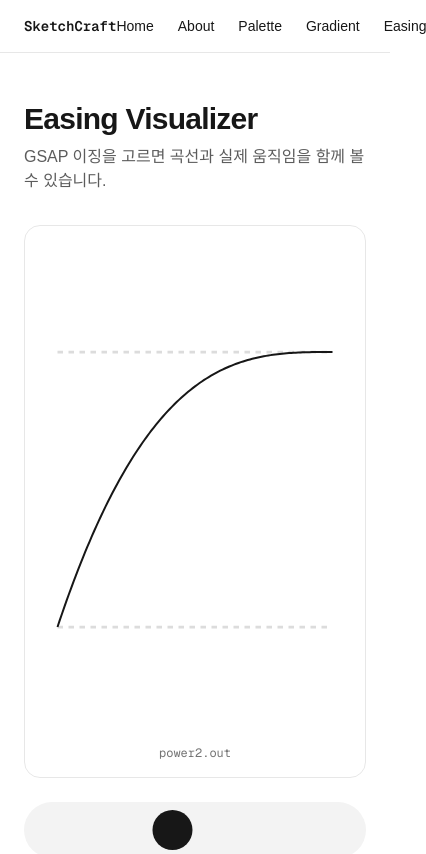
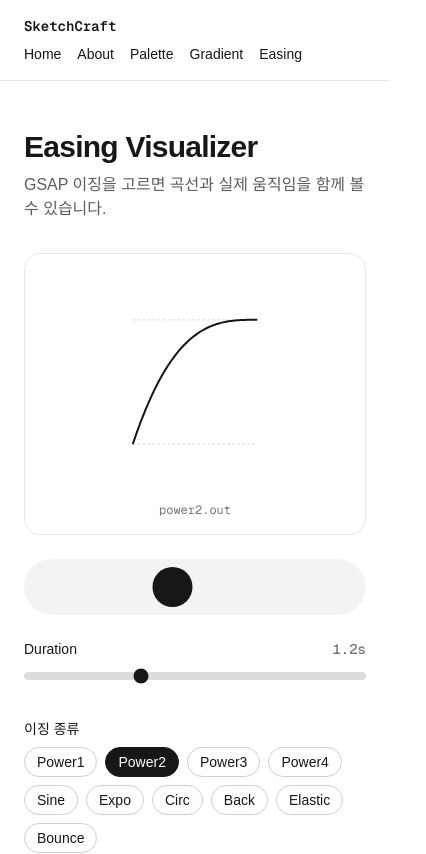
Before and after one commit to crokxtoa119/Hyun119, a Next.js app: page /easing in a window 390 px wide. Shown: the top 854 px of the page, 426 px wide, since content can reach past the window. Built offline with nearby package versions, Linux system fonts and the light colour scheme.

Commit message:
Fix mobile layout: wrapping header, palette swatches, easing graph
Co-Authored-By: Claude Sonnet 5.5 <noreply@anthropic.com>

```diff
--- a/src/app/layout.tsx
+++ b/src/app/layout.tsx
@@ -25,11 +25,11 @@ export default function RootLayout({ children }: LayoutProps<"/">) {
       className={`${geistSans.variable} ${geistMono.variable} h-full antialiased`}
     >
       <body className="min-h-full flex flex-col">
-        <header className="flex items-center justify-between px-6 py-4 border-b border-foreground/10">
+        <header className="flex flex-wrap items-center justify-between gap-x-6 gap-y-2 px-6 py-4 border-b border-foreground/10">
           <Link href="/" className="font-mono text-sm font-semibold">
             SketchCraft
           </Link>
-          <nav className="flex gap-6 text-sm">
+          <nav className="flex flex-wrap gap-x-4 gap-y-1 text-sm sm:gap-x-6">
             <Link href="/" className="hover:opacity-60 transition-opacity">
               Home
             </Link>
--- a/src/components/EasingVisualizer.tsx
+++ b/src/components/EasingVisualizer.tsx
@@ -94,7 +94,7 @@ export default function EasingVisualizer() {
         <div className="rounded-2xl border border-foreground/10 p-4">
           <svg
             viewBox={`-6 ${VIEW_TOP} 112 ${VIEW_HEIGHT}`}
-            className="w-full"
+            className="mx-auto h-auto max-h-56 w-full md:max-h-none"
             role="img"
             aria-label={`${ease} 곡선`}
           >
--- a/src/components/PaletteGenerator.tsx
+++ b/src/components/PaletteGenerator.tsx
@@ -74,7 +74,7 @@ export default function PaletteGenerator() {
             type="button"
             onClick={() => copy(hex)}
             style={{ backgroundColor: hex, color: readableTextColor(hex) }}
-            className="swatch flex flex-1 items-end justify-center p-3 font-mono text-xs transition-[flex-grow,background-color] duration-300 hover:flex-[1.6] focus-visible:outline-2 focus-visible:-outline-offset-4 focus-visible:outline-current"
+            className="swatch flex min-w-0 flex-1 items-end justify-center p-1.5 font-mono text-[10px] transition-[flex-grow,background-color] sm:p-3 sm:text-xs duration-300 hover:flex-[1.6] focus-visible:outline-2 focus-visible:-outline-offset-4 focus-visible:outline-current"
             aria-label={`${hex} 복사`}
           >
             {copied === hex ? "Copied!" : hex}
```
